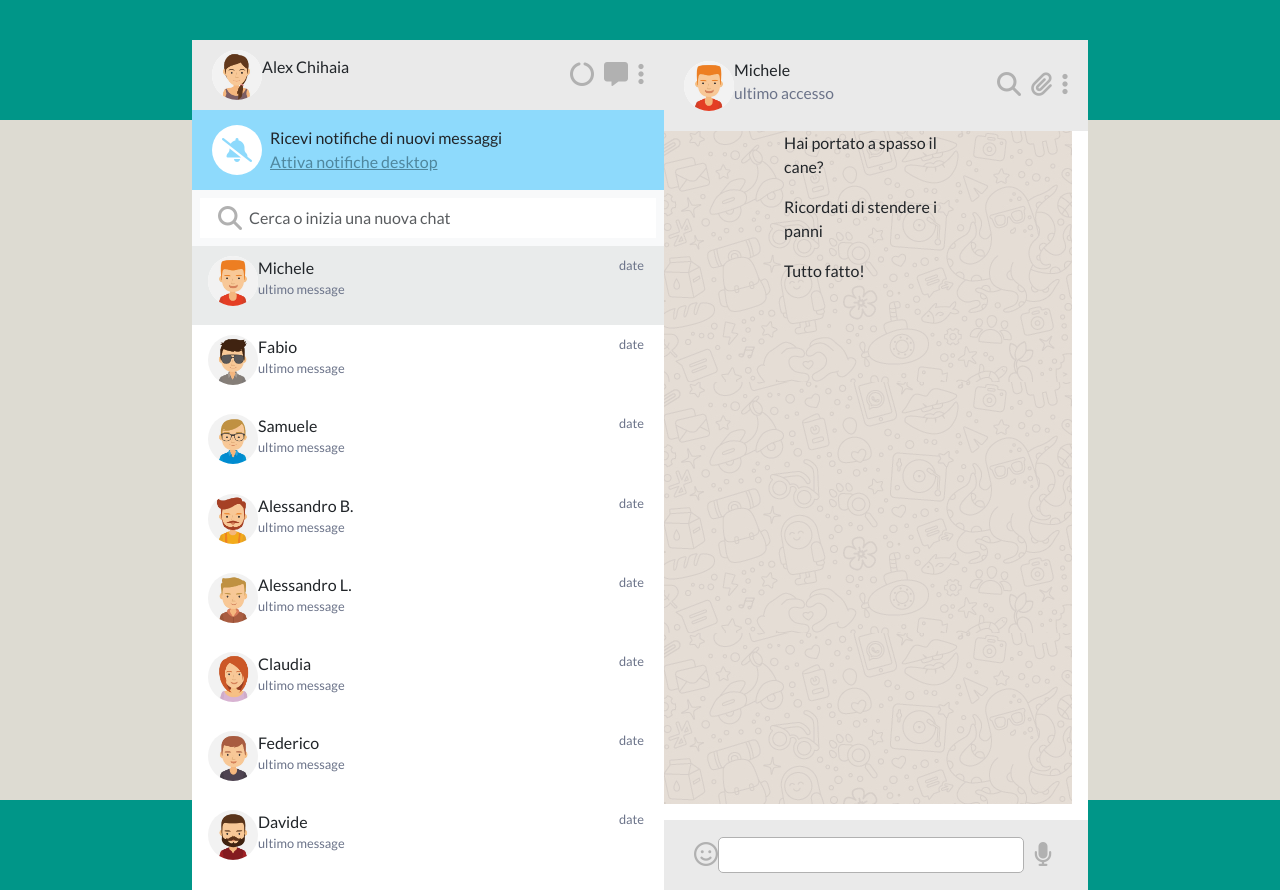
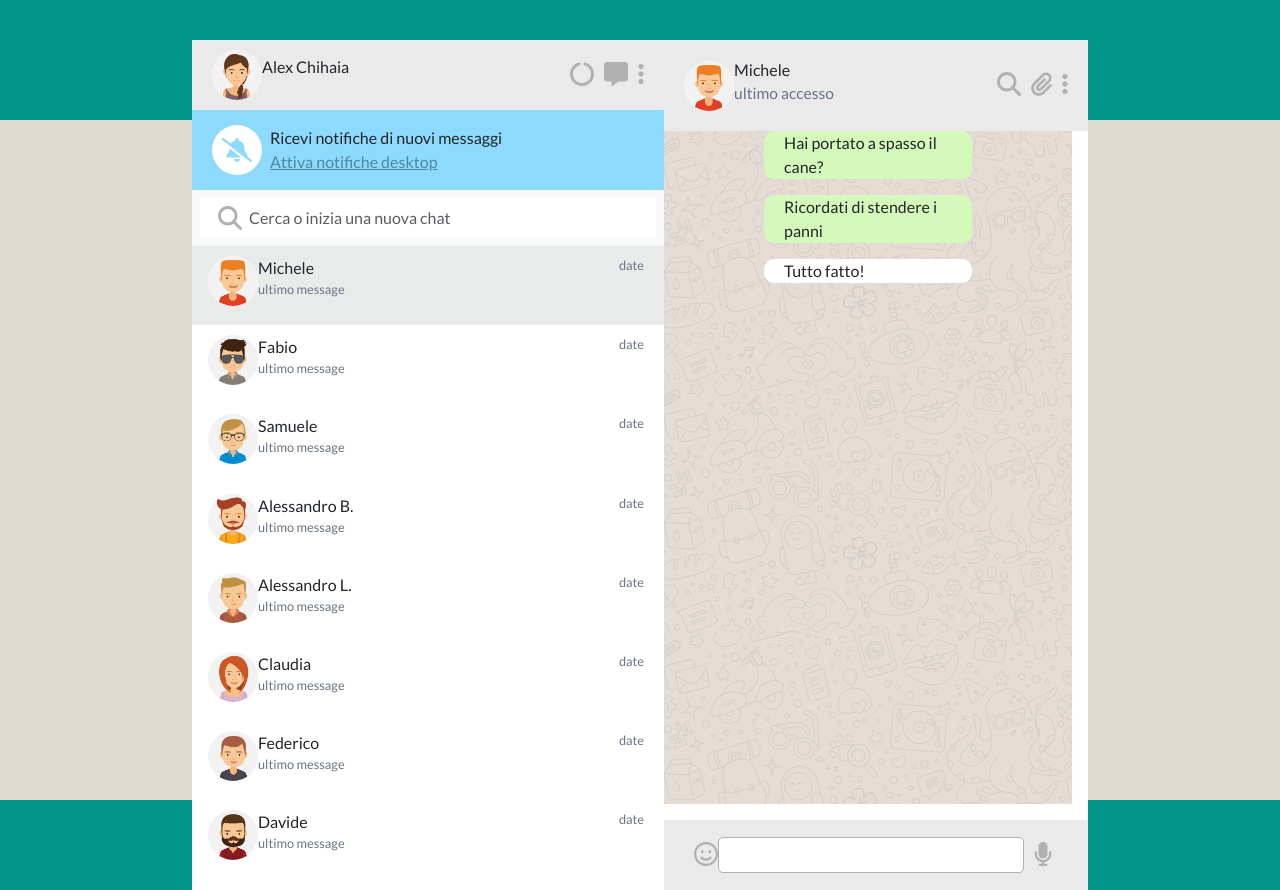
Before and after one commit to AlexChihaia/vue-boolzapp, a plain HTML site: page milestone1/index.html in a window 1280 px wide. Drawn offline with nearby package versions, Linux system fonts and the light colour scheme.

Commit message:
feat : message class solved

```diff
--- a/milestone1/css/style.css
+++ b/milestone1/css/style.css
@@ -153,7 +153,7 @@ i {
     padding-left: 20px;
 }
 
-.recieved {
+.received {
     background-color: #ffffff;
 }
 
--- a/milestone1/index.html
+++ b/milestone1/index.html
@@ -131,7 +131,7 @@
                 </div>
                 <ul class="message-body me-3">
                     <li v-for="(message,index) in contacts[activeContact].messages" class="ac-message"
-                        :class="{recieved : contacts[activeContact].messages[index].status === 'recieved'} , {sent : contacts[activeContact].messages.status === 'sent'}">
+                        :class=" {received : message.status === 'received'} , {sent : message.status === 'sent'}">
                         <p>{{contacts[activeContact].messages[index].message}}</p>
                     </li>
                 </ul>
```
